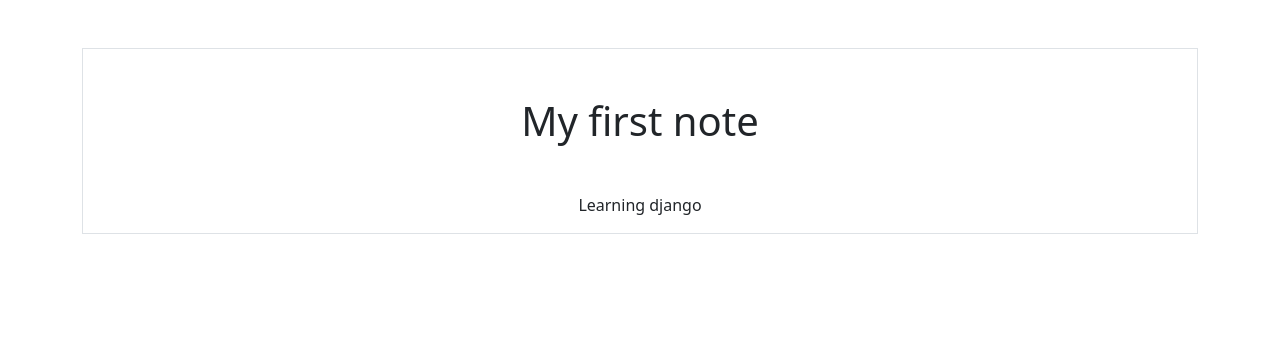
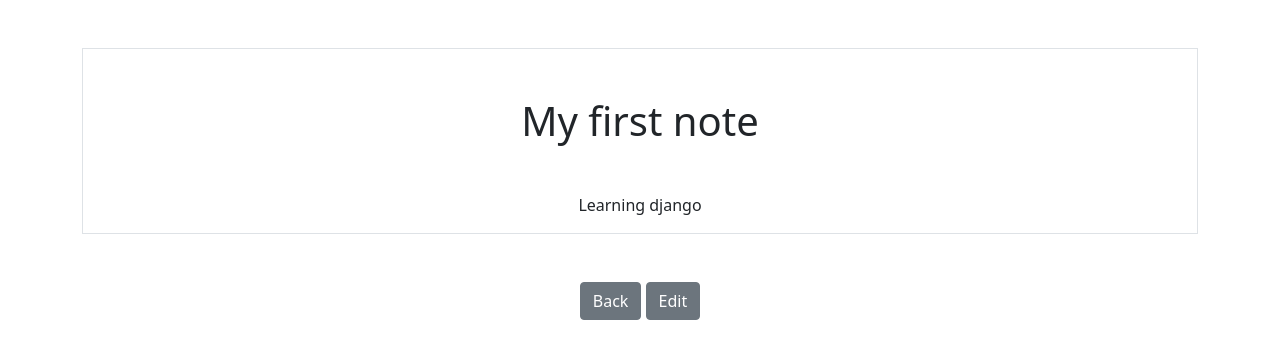
Before and after one commit to Kdasay16/Djagno-Notes, a Django app: page /smart/notes/1 in a window 1280 px wide. Shown: the top 359 px of the page. Run offline with Django 3.2, Linux system fonts and the light colour scheme; data comes from the database, SQL or seed files in the repository; both versions use the stored data as it was after the commit.

Commit message:
edit functionality

```diff
--- a/notes/forms.py
+++ b/notes/forms.py
@@ -18,8 +18,8 @@ class NotesForm(forms.ModelForm):
 
     def clean_title(self):
         title = self.cleaned_data['title']
-        if 'Django' not in title:
-            raise ValidationError('Only notes about django are allowed')
+        # if 'Django' not in title:
+        #     raise ValidationError('Only notes about django are allowed')
         if not title:
             raise ValidationError('Title cannot be empty')
         return title
--- a/notes/templates/notes/notes_detail.html
+++ b/notes/templates/notes/notes_detail.html
@@ -3,4 +3,7 @@
   <h1 class="my-5">{{note.title}}</h1>
   <p>{{note.text}}</p>
 </div>
+
+<a href="{% url 'notes.list' %}" class="btn btn-secondary my-5">Back</a>
+<a href="{% url 'notes.update' pk=note.id %}" class="btn btn-secondary">Edit</a>
 {% endblock %}
--- a/notes/urls.py
+++ b/notes/urls.py
@@ -6,4 +6,6 @@ urlpatterns = [
     path('notes', views.NotesListView.as_view(), name="notes.list"),
     path('notes/<int:pk>', views.NotesDetailView.as_view(), name="notes.detail"),
     path('notes/new', views.NotesCreateView.as_view(), name="notes.new"),
+    path('notes/<int:pk>/edit', views.NotesUpdateView.as_view(), name="notes.update"),
+
 ]
--- a/notes/views.py
+++ b/notes/views.py
@@ -1,6 +1,6 @@
 # from django.shortcuts import render
 # from django.http import Http404
-from django.views.generic import CreateView, DetailView, ListView
+from django.views.generic import CreateView, DetailView, ListView, UpdateView
 
 from .forms import NotesForm
 from .models import Notes
@@ -10,6 +10,12 @@ class NotesCreateView(CreateView):
     model = Notes
     success_url = '/smart/notes'
     # form_class can be passed instead of 'fields' to allow for more powerful validation
+    form_class = NotesForm
+
+
+class NotesUpdateView(UpdateView):
+    model = Notes
+    success_url = '/smart/notes'
     form_class = NotesForm
 
 
```
Also changed, not shown: notes/templates/notes/notes_form.html (+6 -2 lines), db.sqlite3.
